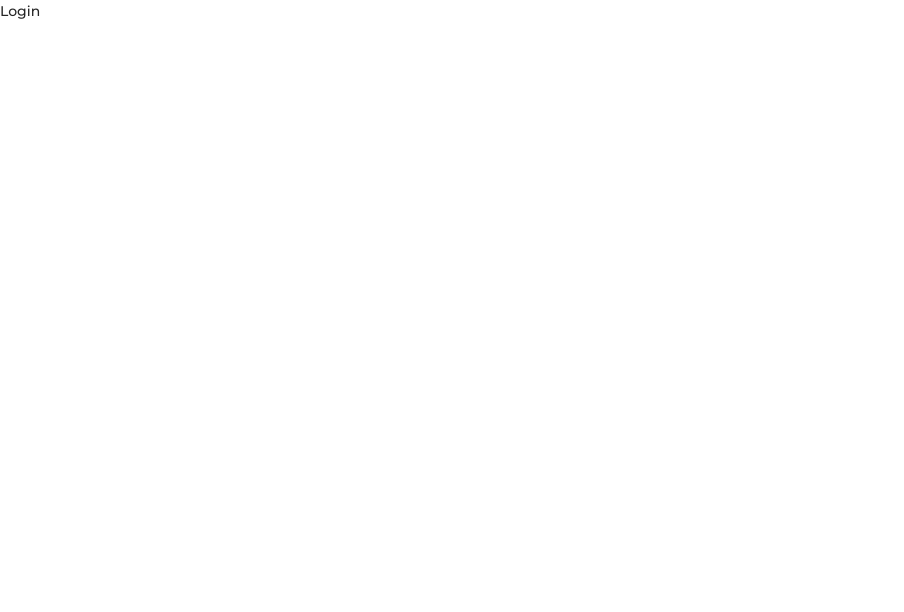
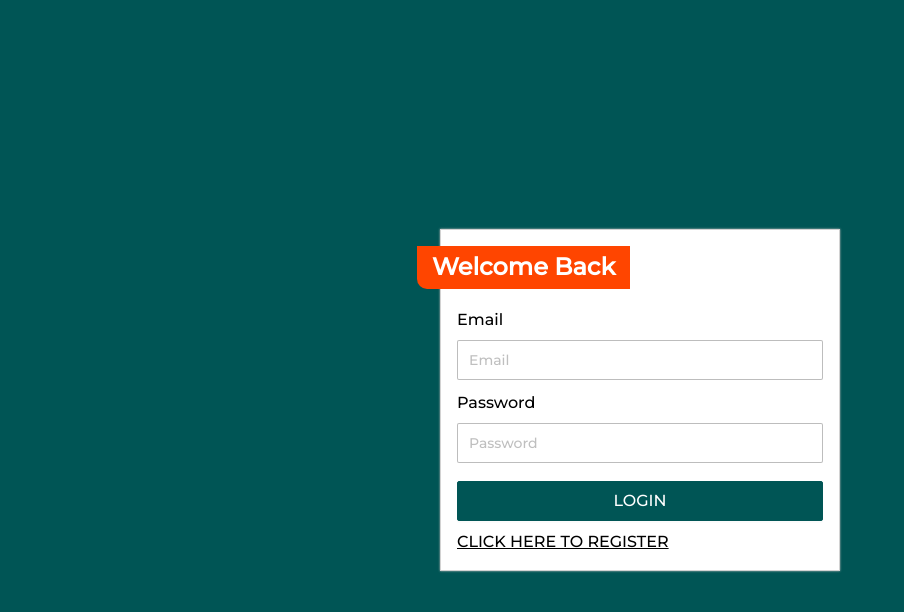
Before and after one commit to Dusty-Hordofel/doctor-appointment-booking-app, a React (Create React App) app in the folder client/: page /login in a window 1280 px wide. Shown: the top 612 px of the page, without its empty margins (0-904 px from the left). Built offline with nearby package versions, Linux system fonts and the light colour scheme.

Commit message:
Login Register UI

```diff
--- a/client/src/pages/Login.jsx
+++ b/client/src/pages/Login.jsx
@@ -1,7 +1,39 @@
+import { Button, Form, Input } from "antd";
 import React from "react";
 
-const Login = () => {
-  return <div>Login</div>;
-};
+import { Link } from "react-router-dom";
+
+function Login() {
+  const onFinish = async (values) => {
+    console.log("send values of form: ", values);
+  };
+
+  return (
+    <div className="authentication">
+      <div className="authentication-form card p-3">
+        <h1 className="card-title">Welcome Back</h1>
+        <Form layout="vertical" onFinish={onFinish}>
+          <Form.Item label="Email" name="email">
+            <Input placeholder="Email" />
+          </Form.Item>
+          <Form.Item label="Password" name="password">
+            <Input placeholder="Password" type="password" />
+          </Form.Item>
+
+          <Button
+            className="primary-button my-2 full-width-button"
+            htmlType="submit"
+          >
+            LOGIN
+          </Button>
+
+          <Link to="/register" className="anchor mt-2">
+            CLICK HERE TO REGISTER
+          </Link>
+        </Form>
+      </div>
+    </div>
+  );
+}
 
 export default Login;
```
Also changed, not shown: 1 other file (tests, documents, lock files or other folders).
